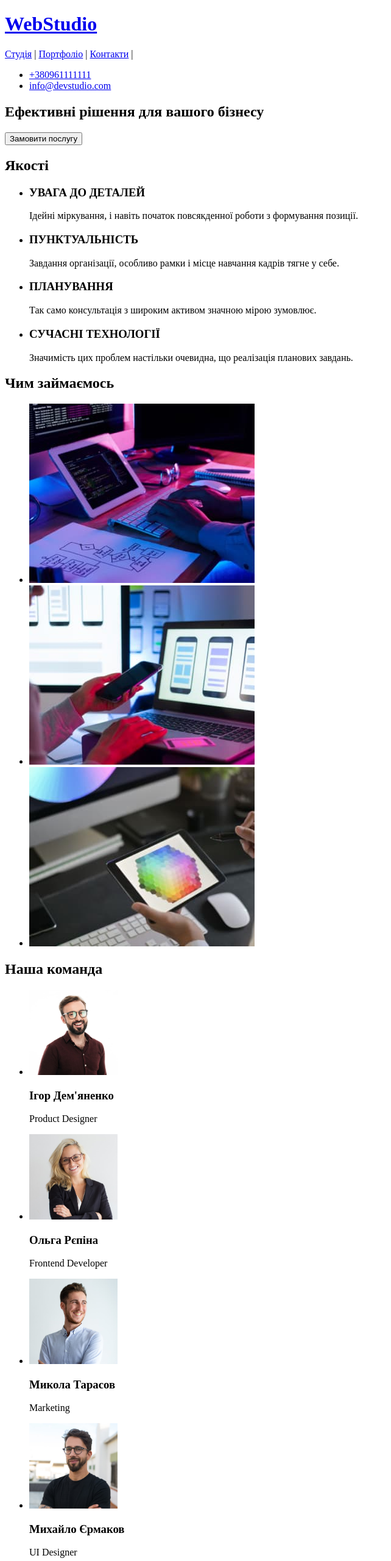
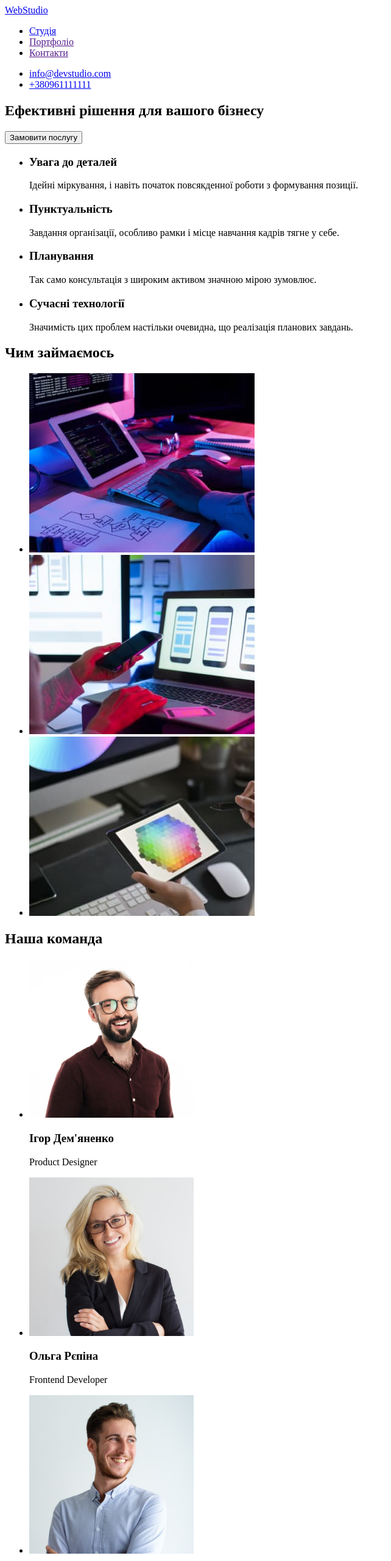
Before and after one commit to IgorButuzov/goit-markup-hw-01, a plain HTML site: page index.html in a window 1280 px wide. Shown: the top 2560 px of the page at 61% size, without its empty margins (0-642 px from the left). Drawn offline with Linux system fonts and the light colour scheme.

Commit message:
оновлено згідно зауважень ментора
1. додано .prettierrc.json
2. Images->images
3. поправлено логотип
4. поправлено навігацію
5. тел.<->мейл
6. змінено розмір фото на 270рх
7. поправлено лого в футері

```diff
--- a/index.html
+++ b/index.html
@@ -12,48 +12,48 @@
 
     <!--Шапка-->
     <header>
-        <h1>
             <a href="./index.html">WebStudio</a>
-        </h1>
 
         <nav>
-            <a href="https://igorbutuzov.github.io/goit-markup-hw-01/">Студія</a> |
-            <a href="/learn-css.html">Портфоліо</a> |
-            <a href="/learn-javascript.html">Контакти</a> |
+            <ul>
+                <li><a href="./index.html">Студія</a></li>
+                <li><a href="">Портфоліо</a></li>
+                <li><a href="">Контакти</a></li>
+            </ul>
         </nav>
 
+
         <ul>
+            <li><a href=mailto:info@devstudio.com>info@devstudio.com</a></li>
             <li><a href=tel:+380961111111>+380961111111</a></li>
-            <li><a href=mailto:info@devstudio.com>info@devstudio.com</a></li>
          </ul>
     </header>
 
     <!--Унікальна частина-->
     <main>
-
         <section>
-            <h2>Ефективні рішення для вашого бізнесу</h2>
+            <h1>Ефективні рішення для вашого бізнесу</h1>
             <button type="button">Замовити послугу</button>
         </section>
 
     <!--Якості студії-->
         <section>
-            <h2>Якості</h2>
+            <h2 hidden>Якості</h2>
             <ul>
                 <li>
-                    <h3>УВАГА ДО ДЕТАЛЕЙ</h3>
+                    <h3>Увага до деталей</h3>
                     <p>Ідейні міркування, і навіть початок повсякденної роботи з формування позиції.</p>
                 </li>
                 <li>
-                    <h3>ПУНКТУАЛЬНІСТЬ</h3>
+                    <h3>Пунктуальність</h3>
                     <p>Завдання організації, особливо рамки і місце навчання кадрів тягне у себе.</p>
                 </li>
                 <li>
-                    <h3>ПЛАНУВАННЯ</h3>
+                    <h3>Планування</h3>
                     <p>Так само консультація з широким активом значною мірою зумовлює.</p>
                 </li>
                 <li>
-                    <h3>СУЧАСНІ ТЕХНОЛОГІЇ</h3>
+                    <h3>Сучасні технології</h3>
                     <p>Значимість цих проблем настільки очевидна, що реалізація планових завдань.</p>
                 </li>
             </ul>
@@ -62,28 +62,28 @@
         <section>
             <h2>Чим займаємось</h2>
             <ul>
-                <li><img src="./Images/box1Sq.jpg" alt="обробка фотографій" width="370"></li>
-                <li><img src="./Images/box2Sq.jpg" alt="погодження деталей з замовником" width="370"></li>
-                <li><img src="./Images/box3Sq.jpg" alt="передача матеріалів замовнику" width="370"></li>
+                <li><img src="./images/box1Sq.jpg" alt="обробка фотографій" width="370"></li>
+                <li><img src="./images/box2Sq.jpg" alt="погодження деталей з замовником" width="370"></li>
+                <li><img src="./images/box3Sq.jpg" alt="передача матеріалів замовнику" width="370"></li>
             </ul>
         </section>
         <!--Наша команда-->
         <section>
             <h2>Наша команда</h2>
             <ul>
-                <li><img src="./Images/1IgorSq.jpg" alt="фото Ігор Дем'яненко" width="145">
+                <li><img src="./images/1IgorSq.jpg" alt="фото Ігор Дем'яненко" width="270">
                     <h3>Ігор Дем'яненко</h3>
                     <p>Product Designer</p>
                 </li>
-                <li><img src="./Images/2OlgaSq.jpg" alt="фото Ольга Рєпіна" width="145">
+                <li><img src="./images/2OlgaSq.jpg" alt="фото Ольга Рєпіна" width="270">
                     <h3>Ольга Рєпіна</h3>
                     <p>Frontend Developer</p>
                 </li>
-                <li><img src="./Images/3MykolaSq.jpg" alt="фото Микола Тарасов" width="145">
+                <li><img src="./images/3MykolaSq.jpg" alt="фото Микола Тарасов" width="270">
                     <h3>Микола Тарасов</h3>
                     <p>Marketing</p>
                 </li>
-                <li><img src="./Images/4MykhailoSq.jpg" alt="фото Михайло Єрмаков" width="145">
+                <li><img src="./images/4MykhailoSq.jpg" alt="фото Михайло Єрмаков" width="270">
                     <h3>Михайло Єрмаков</h3>
                     <p>UI Designer</p>
                 </li>
@@ -93,15 +93,16 @@
 
     <!--Підвал-->
     <footer>
-        <h2>WebStudio</h2>
+        <a href="./index.html">WebStudio</a>
         <address>
             <ul>
-                <li><a href="https://goo.gl/maps/CPtrU1FHBa2aNyZL9" target="_blank" rel="noopener noreferrer nofollow">м. Київ, пр-т Лесі
-                    Українки, 26</a></li>
-                <li><a href="mailto:info@example.com" >info@example.com</a></li>
-                <li><a href="tel:+380991111111" >+38 099 111 11 11</a></li>
+                <li><a href="https://goo.gl/maps/CPtrU1FHBa2aNyZL9"
+                    target="_blank"
+                    rel="noopener noreferrer nofollow">
+                    м. Київ, пр-т Лесі Українки, 26</a></li>
+                <li><a href="mailto:info@devstudio.com" >info@devstudio.com</a></li>
+                <li><a href="tel:+380961111111" >+380961111111</a></li>
             </ul>
-
         </address>
     </footer>
 
```
Also changed, not shown: .prettierrc.json (added).
